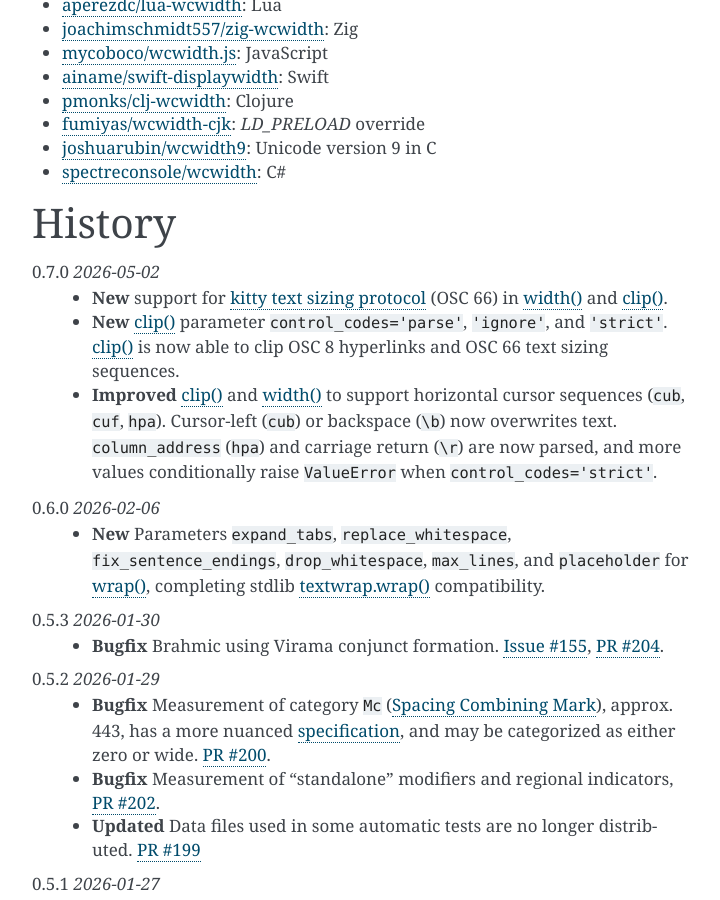
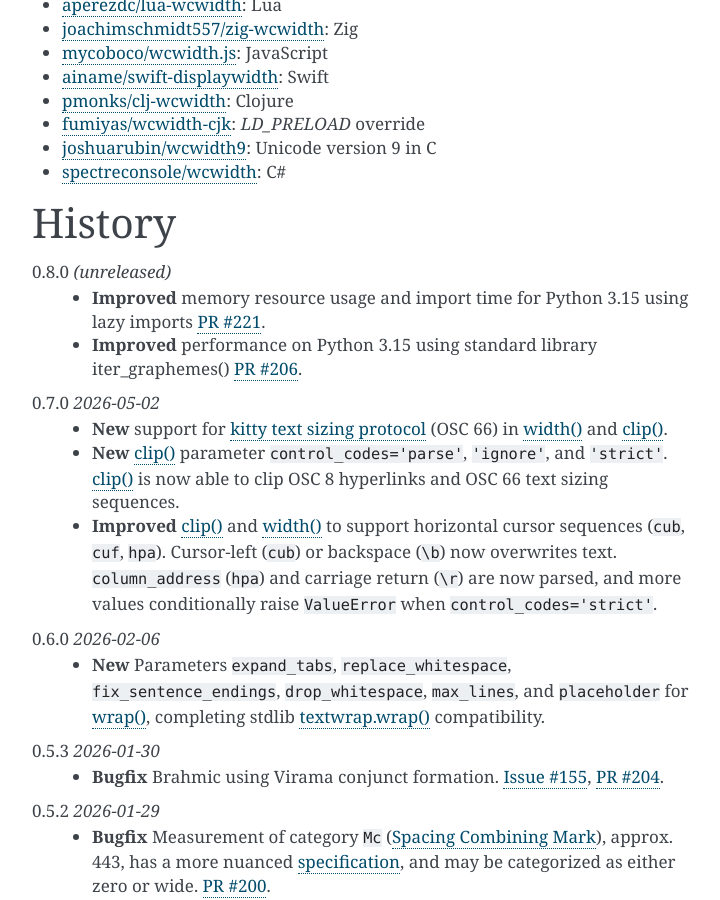
Before and after one commit to jquast/wcwidth, a Sphinx documentation site: the page built from docs/intro.rst, in a window 1280 px wide and 900 px high, scrolled down 10828 px. Shown: the whole window, without its empty margins (388-1108 px from the left). Built offline with Sphinx 7.4.7, drawn with Linux system fonts in a browser that asks for light colours.

Commit message:
document upcoming 0.8.0 release so far

```diff
--- a/docs/intro.rst
+++ b/docs/intro.rst
@@ -533,6 +533,10 @@ languages.
 History
 =======
 
+0.8.0 *(unreleased)*
+  * **Improved** memory resource usage and import time for Python 3.15 using lazy imports `PR #221`_.
+  * **Improved** performance on Python 3.15 using standard library iter_graphemes() `PR #206`_.
+
 0.7.0 *2026-05-02*
   * **New** support for `kitty text sizing protocol`_ (OSC 66) in `width()`_ and `clip()`_.
   * **New** `clip()`_ parameter ``control_codes='parse'``, ``'ignore'``, and ``'strict'``. `clip()`_
@@ -763,6 +767,8 @@ https://www.cl.cam.ac.uk/~mgk25/ucs/wcwidth.c::
 .. _`PR #200`: https://github.com/jquast/wcwidth/pull/200
 .. _`PR #202`: https://github.com/jquast/wcwidth/pull/202
 .. _`PR #204`: https://github.com/jquast/wcwidth/pull/204
+.. _`PR #206`: https://github.com/jquast/wcwidth/pull/206
+.. _`PR #221`: https://github.com/jquast/wcwidth/pull/221
 .. _`Issue #101`: https://github.com/jquast/wcwidth/issues/101
 .. _`Issue #155`: https://github.com/jquast/wcwidth/issues/155
 .. _`Issue #190`: https://github.com/jquast/wcwidth/issues/190
--- a/pyproject.toml
+++ b/pyproject.toml
@@ -4,7 +4,7 @@ requires = [ "hatchling" ]
 
 [project]
 name = "wcwidth"
-version = "0.7.0"  # don't forget to also update wcwidth/__init__.py:__version__
+version = "0.8.0"  # don't forget to also update wcwidth/__init__.py:__version__
 description = "Measures the displayed width of unicode strings in a terminal"
 readme = "README.rst"
 keywords = [
--- a/wcwidth/__init__.py
+++ b/wcwidth/__init__.py
@@ -77,4 +77,4 @@ __all__ = ('wcwidth', 'wcswidth', 'width', 'iter_sequences', 'iter_graphemes',
 # Using 'hatchling', it does not seem to provide the pyproject.toml nicety, "dynamic = ['version']"
 # like flit_core, maybe there is some better way but for now we have to duplicate it in both places
 # Prefer the installed distribution version when available (helps test environments)
-__version__ = '0.7.0'  # don't forget to also update pyproject.toml:version
+__version__ = '0.8.0'  # don't forget to also update pyproject.toml:version
```
